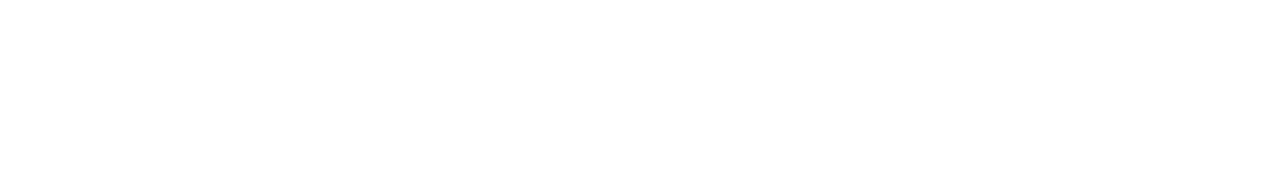
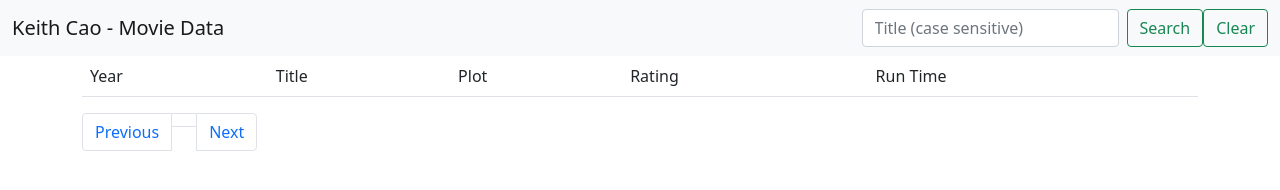
Before and after one commit to smallbeanburrito/moviesAPI, a website: page index.html in a window 1280 px wide. Drawn offline with nearby package versions, Linux system fonts and the light colour scheme.

Commit message:
implement page skeleton

```diff
--- a/index.html
+++ b/index.html
@@ -4,16 +4,13 @@
     <meta charset="UTF-8">
     <meta http-equiv="X-UA-Compatible" content="IE=edge">
     <meta name="viewport" content="width=device-width, initial-scale=1.0">
+
     <link
-        href="https://cdn.jsdelivr.net/npm/bootstrap@5.1.3/dist/css/bootstrap.min.css"
-        rel="stylesheet"
-        integrity="sha384-1BmE4kWBq78iYhFldvKuhfTAU6auU8tT94WrHftjDbrCEXSU1oBoqyl2QvZ6jIW3"
-        crossorigin="anonymous"
+      href="https://cdn.jsdelivr.net/npm/bootstrap@5.1.3/dist/css/bootstrap.min.css"
+      rel="stylesheet"
+      integrity="sha384-1BmE4kWBq78iYhFldvKuhfTAU6auU8tT94WrHftjDbrCEXSU1oBoqyl2QvZ6jIW3"
+      crossorigin="anonymous"
     />
-
-    <link rel="stylesheet" href="https://cdn.jsdelivr.net/npm/bootstrap@3.3.7/dist/css/bootstrap.min.css"
-    integrity="sha384-BVYiiSIFeK1dGmJRAkycuHAHRg32OmUcww7on3RYdg4Va+PmSTsz/K68vbdEjh4u"
-    crossorigin="anonymous">
 
     <script
         src="https://cdn.jsdelivr.net/npm/bootstrap@5.1.3/dist/js/bootstrap.bundle.min.js"
@@ -24,6 +21,62 @@
     <title>Document</title>
 </head>
 <body>
+    <nav class="navbar navbar-expand-lg navbar-light bg-light">
+        <div class="container-fluid">
+          <a class="navbar-brand" href="#">Keith Cao - Movie Data</a>
+          <button class="navbar-toggler" type="button" data-bs-toggle="collapse" data-bs-target="#navbarSupportedContent" aria-controls="navbarSupportedContent" aria-expanded="false" aria-label="Toggle navigation">
+            <span class="navbar-toggler-icon"></span>
+          </button>
+          <div class="collapse navbar-collapse justify-content-end" id="navbarSupportedContent">
+            <form class="d-flex" id="searchForm">
+              <input class="form-control me-2" id="title" type="search" placeholder="Title (case sensitive)" aria-label="Search">
+              <button class="btn btn-outline-success" type="submit">Search</button>
+              <button class="btn btn-outline-success" type="reset">Clear</button>
+            </form>
+          </div>
+        </div>
+      </nav>
+      <div class="container">
+        <div class="row">
+            <div class="col">
+                <table class="table" id="movieTable">
+                    <thead>
+                        <tr>
+                            <td>Year</td>
+                            <td>Title</td>
+                            <td>Plot</td>
+                            <td>Rating</td>
+                            <td>Run Time</td>
+                        </tr>
+                    </thead>
+                    <tbody>
 
+                    </tbody>
+                </table>
+                <nav aria-label="Page navigation example">
+                    <ul class="pagination">
+                      <li class="page-item"><a class="page-link" id="previous-page" href="#">Previous</a></li>
+                      <li class="page-item"><a class="page-link" id="current-page" href="#"></a></li>
+                      <li class="page-item"><a class="page-link" id="next-page" href="#">Next</a></li>
+                    </ul>
+                </nav>
+            </div>
+        </div>
+      </div>
+      <div class="modal fade" id="detailsModel"tabindex="-1" id="exampleModal">
+        <div class="modal-dialog">
+          <div class="modal-content">
+            <div class="modal-header">
+              <h5 class="modal-title"></h5>
+              <button type="button" class="btn-close" data-bs-dismiss="modal" aria-label="Close"></button>
+            </div>
+            <div class="modal-body">
+            </div>
+            <div class="modal-footer">
+              <button type="button" class="btn btn-secondary" data-bs-dismiss="modal">Close</button>
+            </div>
+          </div>
+        </div>
+      </div>
 </body>
 </html>
```
